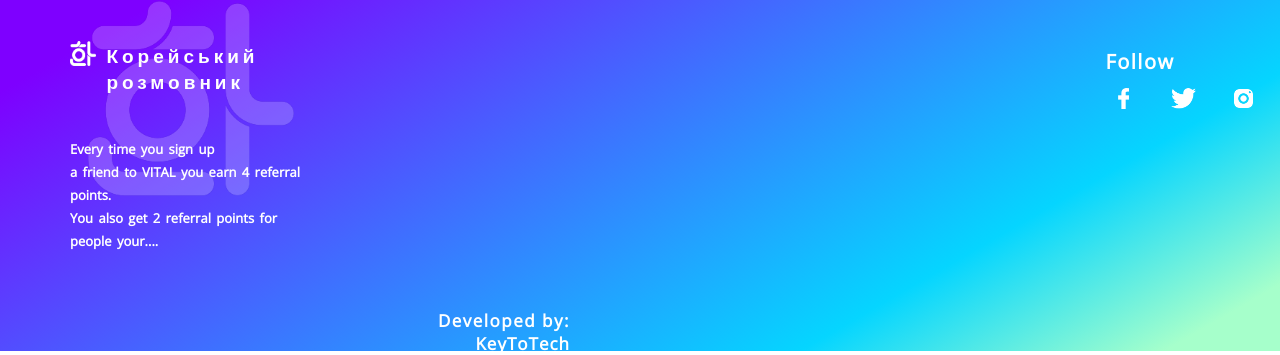
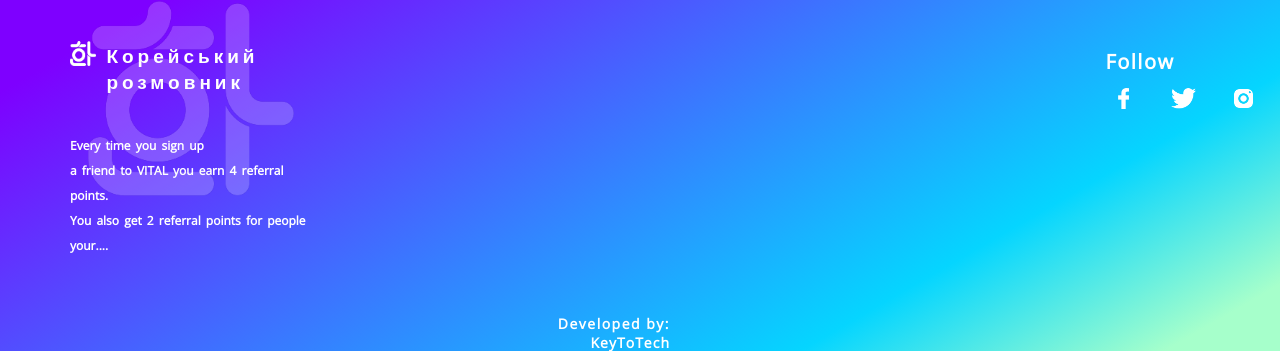
Before and after one commit to KeyToTech/KoreanPhraseBookSite, a React (Create React App) app: page / in a window 1280 px wide. Shown: the part 4055-4410 px from the top of the page. Built offline with nearby package versions, Linux system fonts and the light colour scheme.

Commit message:
added link for 'copyright..' in the footer

```diff
--- a/src/components/footer.css
+++ b/src/components/footer.css
@@ -99,7 +99,7 @@ footer {
     width: 100%;
     position: relative;
     text-align: left;
-    margin-top: 30px;
+    margin-top: 25px;
     margin-left: 0px;
   }
 
@@ -151,8 +151,8 @@ footer {
   .develop-block{
     width: 100%;
     height: 35px;
-    margin-top: 180px;
-    margin-left: -700px;
+    margin-top: 187px;
+    margin-left: -600px;
     margin-bottom: 0;
     position: relative;
   }
@@ -171,15 +171,15 @@ footer {
 
   h2{
     color: white;
-    font-size: 17px;
+    font-size: 14px;
     letter-spacing: 1.5px;
     font-family: 'Open Sans', sans-serif;
   }
 
   h3{
     color: white;
-    font-size: 13px;
-    line-height: 23px;
+    font-size: 12px;
+    line-height: 25px;
     font-family: 'Open Sans', sans-serif;
   }
 
--- a/src/components/footer.js
+++ b/src/components/footer.js
@@ -19,7 +19,7 @@ class Footer extends Component{
                   <h3>Every time you sign up <br/> a friend to VITAL you earn 4 referral points.  <br/> You also get 2 referral points for people your....</h3>
                 </div>
                 <div className="contact_block">
-                  <h3>Copyright © 2018 KeyToTech | All Rights Reserved</h3>
+                 <a href="http://www.keytotech.com/"><h3>Copyright © 2018 KeyToTech | All Rights Reserved</h3></a>
                 </div>
               </div>
             </div>
```
